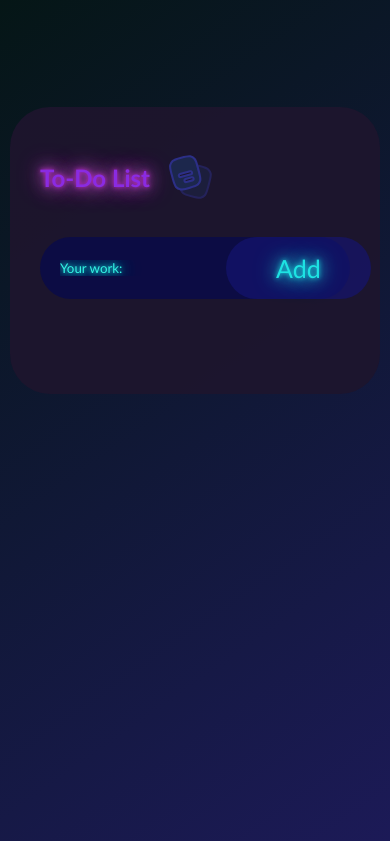
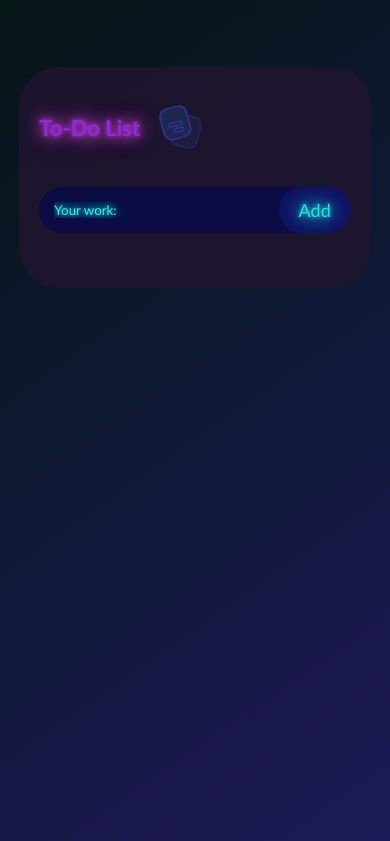
Before and after one commit to reconexe417/todo-app, a plain HTML site: page index.html in a window 390 px wide. Shown: the part 52-893 px from the top of the page. Drawn offline with Linux system fonts and the light colour scheme.

Commit message:
Update styles.css

```diff
--- a/styles.css
+++ b/styles.css
@@ -126,3 +126,32 @@ ul li:hover{
     border-radius: 50px;
     background: #bd28de;
 }
+
+/* MOBILE RESPONSIVENESS */
+
+@media screen and (max-width: 600px) {
+
+    .todo-app {
+        width: 95%;
+        margin: 60px auto 20px;
+        padding: 30px 20px;
+    }
+
+    .row {
+        padding-left: 15px;
+    }
+
+    button {
+        padding: 12px 20px;
+        font-size: 18px;
+    }
+
+    .todo-app h2 {
+        font-size: 22px;
+    }
+
+    ul li {
+        font-size: 17px;
+    }
+
+}
```
